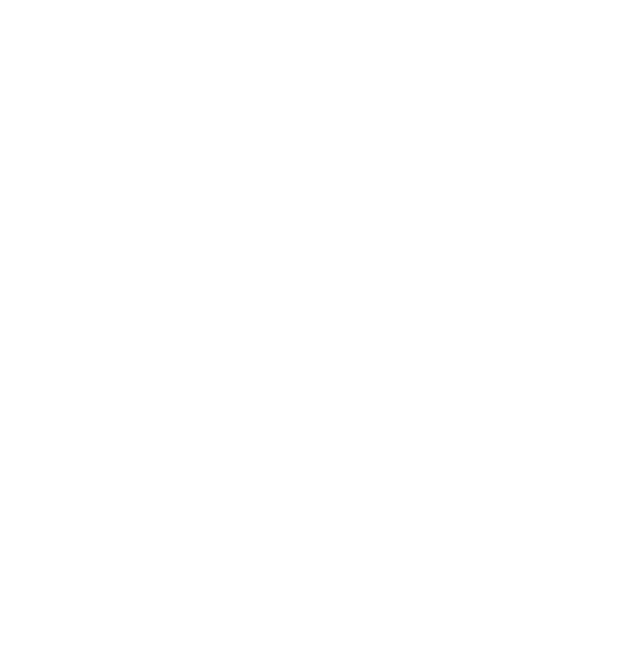
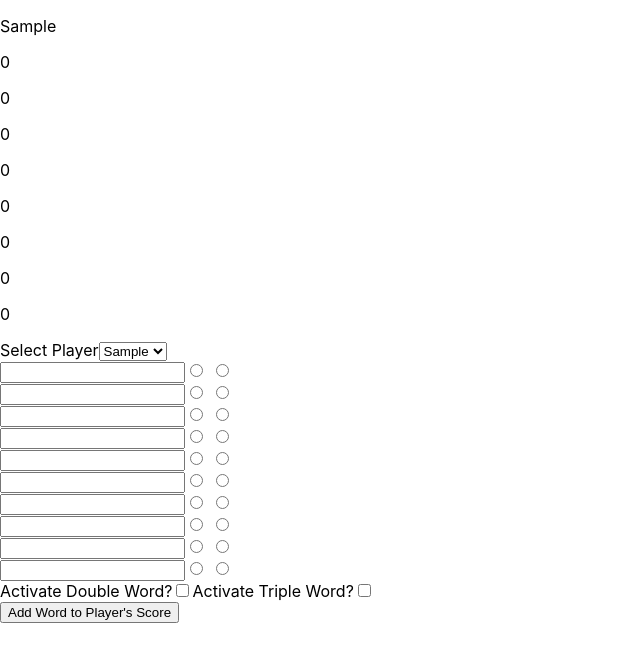
Before and after one commit to kellydepuy/scrabble-score-tracker, a React (Create React App) app: page / in a window 1280 px wide. Both pictures are taken after typing "Sample" into the empty fields and a click on the button "Start Game!". Shown: the top 662 px of the page, without its empty margins (0-640 px from the left). Built offline with nearby package versions, Linux system fonts and the light colour scheme.

Commit message:
Created word input page at most basic level

```diff
--- a/src/App.js
+++ b/src/App.js
@@ -1,28 +1,34 @@
 import StartNewGameContent from "./components/StartNewGameContent";
 import { useState } from "react";
-// import GameContent from "./components/GameContent";
+import GameContent from "./components/GameContent";
 
 
 function App() {
   const [isGameStarted, setIsGameStarted] = useState(false)
   const [playersArray, setPlayersArray] = useState([])
+  const [numPlayers, setNumPlayers] = useState(1)
 
   function handleStartGame(e) {
     e.preventDefault()
     console.log(e)
-    for(let i = 0; i < 4; i++) {
-      if (e.target.form[i] ) {
-        setPlayersArray(...playersArray, e.target.form[i].value)
+    for(let i = 0; i < numPlayers; i++) {
+      if (e.target.form[i].value) {
+        console.log(e.target.form[i].value)
+        setPlayersArray(current => [...current, e.target.form[i].value])
       }
     }
     setIsGameStarted(true)
 }
 
+function handleNumPlayers(e) {
+    setNumPlayers(e.target.value)
+}
+
 
   return (
     <div className="container">
-      {isGameStarted === false && <StartNewGameContent isGameStarted={isGameStarted} handleStartGame={handleStartGame}/>}
-      {/* {isGameStarted === true && <GameContent playersArray={playersArray}/>} */}
+      {isGameStarted === false && <StartNewGameContent numPlayers={numPlayers} isGameStarted={isGameStarted} handleNumPlayers={handleNumPlayers} handleStartGame={handleStartGame}/>}
+      {isGameStarted === true && <GameContent playersArray={playersArray}/>}
     </div>
   );
 }
--- /dev/null
+++ b/src/components/DoubleTripleWordButtons.js
@@ -0,0 +1,10 @@
+export default function DoubleTripleWordButtons() {
+    return (
+        <div>
+            <label htmlFor="doubleWordCheck">Activate Double Word?</label>
+            <input type="checkbox" id="doubleWordCheck"/>
+            <label htmlFor="tripleWordCheck">Activate Triple Word?</label>
+            <input type="checkbox" id="tripleWordCheck"/>
+        </div>
+    )
+}
--- a/src/components/GameContent.js
+++ b/src/components/GameContent.js
@@ -1,15 +1,112 @@
-import LetterInput from "./LetterInput";
+import { useState } from "react";
+import DoubleTripleWordButtons from "./DoubleTripleWordButtons";
+import PlayerScoreInput from "./PlayerScoreInput";
+import ScoreHeader from "./ScoreHeader";
 
 export default function GameContent(props) {
+    const [playerOneScore, setPlayerOneScore] = useState(0)
+    const [playerTwoScore, setPlayerTwoScore] = useState(0)
+    const [playerThreeScore, setPlayerThreeScore] = useState(0)
+    const [playerFourScore, setPlayerFourScore] = useState(0)
+
+    const [lastWordScorePlayerOne, setLastWordScorePlayerOne] = useState(0)
+    const [lastWordScorePlayerTwo, setLastWordScorePlayerTwo] = useState(0)
+    const [lastWordScorePlayerThree, setLastWordScorePlayerThree] = useState(0)
+    const [lastWordScorePlayerFour, setLastWordScorePlayerFour] = useState(0)
+
+    const letterValues = {
+        A: 1, E: 1, I: 1, O: 1, U: 1, R: 1, S: 1, T: 1, L: 1, N: 1, D: 2, G: 2,
+        B: 3, C: 3, M: 3, P: 3, F: 4, H: 4, V: 4, W: 4, Y: 4, K: 5, J: 8, X: 8, Q: 10, Z: 10
+    }
+    function handleAddWordToScore(e) {
+        e.preventDefault()
+        console.log(e)
+        let wordTotal = 0
+
+        for (let i = 1; i < 33; i += 3) {
+            let letter = e.target.form[i].value.toUpperCase()
+            const double = e.target.form[i + 1].checked
+            const triple = e.target.form[i + 2].checked
+            let letterTotal = 0
+
+            if (letter.length === 1) {
+                if (double) {
+                    letterTotal = letterValues[letter] * 2
+                    wordTotal += letterTotal
+
+                } else if (triple) {
+                    letterTotal = letterValues[letter] * 3
+                    wordTotal += letterTotal
+                } else {
+                    letterTotal = letterValues[letter]
+                    wordTotal += letterTotal
+                }
+            }
+        }
+
+        if (e.target.form[31].checked) {
+            wordTotal = wordTotal * 2
+        } else if (e.target.form[32].checked) {
+            wordTotal = wordTotal * 3
+        }
+
+        const currentPlayerIndex = e.target.form[0].options.selectedIndex
+
+        switch (currentPlayerIndex) {
+            case 0:
+                setPlayerOneScore(prev => prev + wordTotal)
+                setLastWordScorePlayerOne(wordTotal)
+                break
+            case 1:
+                setPlayerTwoScore(prev => prev + wordTotal)
+                setLastWordScorePlayerTwo(wordTotal)
+                break
+            case 2:
+                setPlayerThreeScore(prev => prev + wordTotal)
+                setLastWordScorePlayerThree(wordTotal)
+                break
+            case 3:
+                setPlayerFourScore(prev => prev + wordTotal)
+                setLastWordScorePlayerFour(wordTotal)
+                break
+            default:
+                console.log("Error in switch")
+        }
+    }
+
     return (
         <div>
-            <label htmlFor="selectPlayerName">Select Player</label>
-            <select name="selectPlayerName" id="selectPlayerName">
-                <option value={props.playerOne}></option>
-                <option value={props.playerTwo}></option>
-                <option value={props.playerThree}></option>
-                <option value={props.playerFour}></option>
-            </select>
+            <ScoreHeader
+                playerOne={props.playersArray[0]}
+                playerOneScore={playerOneScore}
+                lastWordScorePlayerOne={lastWordScorePlayerOne}
+
+                playerTwo={props.playersArray[1]}
+                playerTwoScore={playerTwoScore}
+                lastWordScorePlayerTwo={lastWordScorePlayerTwo}
+
+                playerThree={props.playersArray[2]}
+                playerThreeScore={playerThreeScore}
+                lastWordScorePlayerThree={lastWordScorePlayerThree}
+
+                playerFour={props.playersArray[3]}
+                playerFourScore={playerFourScore}
+                lastWordScorePlayerFour={lastWordScorePlayerFour}
+
+            />
+
+            <form>
+                <label htmlFor="selectPlayerName">Select Player</label>
+                <select name="selectPlayerName" id="selectPlayerName">
+                    <option value={props.playersArray[0]}>{props.playersArray[0]}</option>
+                    <option value={props.playersArray[1]}>{props.playersArray[1]}</option>
+                    <option value={props.playersArray[2]}>{props.playersArray[2]}</option>
+                    <option value={props.playersArray[3]}>{props.playersArray[3]}</option>
+                </select>
+                <PlayerScoreInput />
+                <DoubleTripleWordButtons />
+                <button onClick={handleAddWordToScore}>Add Word to Player's Score</button>
+            </form>
 
         </div>
     )
--- a/src/components/LetterInput.js
+++ b/src/components/LetterInput.js
@@ -2,9 +2,9 @@
     return (
         <div>
             <label htmlFor={props.letterId}></label>
-            <input id={props.letterId} type="text"></input>
-            <input id={props.dWordId} type="radio"></input> <label htmlFor={props.dWordId}></label>
-            <input id={props.tWordId} type="radio"></input> <label htmlFor={props.tWordId}></label>
+            <input id={props.letterId} type="text" maxLength="1" ></input>
+            <input name={props.name} id={props.dLetterId} type="radio"></input> <label htmlFor={props.dLetterId}></label>
+            <input name={props.name} id={props.tLetterId} type="radio"></input> <label htmlFor={props.tLetterId}></label>
         </div>
     )
 }
--- a/src/components/NamesInput.js
+++ b/src/components/NamesInput.js
@@ -10,6 +10,7 @@
                 {props.numPlayers > 2 && <input id="p3" type="text"></input>}
                 {props.numPlayers > 3 && <label htmlFor="p4" type="text">Player Four Name:</label>}
                 {props.numPlayers > 3 && <input id="p4" type="text"></input>}
+
                 <button onClick={props.handleStartGame}>Start Game!</button>
             </form>
         </div>
--- a/src/components/PlayerScoreInput.js
+++ b/src/components/PlayerScoreInput.js
@@ -1,57 +1,67 @@
 import LetterInput from "./LetterInput";
-
+// would like to refactor to make this more concise
 export default function PlayerScoreInput(props) {
     return (
         <div>
             <LetterInput
                 letterId="letter1"
-                dWordId="dWord1"
-                tWordId="tWord1"
+                dLetterId="dLetter1"
+                tLetterId="tLetter1"
+                name="doubleTriple1"
             />
             <LetterInput
                 letterId="letter2"
-                dWordId="dWord2"
-                tWordId="tWord2"
+                dLetterId="dLetter2"
+                tLetterId="tLetter2"
+                name="doubleTriple2"
             />
             <LetterInput
                 letterId="letter3"
-                dWordId="dWord3"
-                tWordId="tWord3"
+                dLetterId="dLetter3"
+                tLetterId="tLetter3"
+                name="doubleTriple3"
             />
             <LetterInput
                 letterId="letter4"
-                dWordId="dWord4"
-                tWordId="tWord4"
+                dLetterId="dLetter4"
+                tLetterId="tLetter4"
+                name="doubleTriple4"
             />
             <LetterInput
                 letterId="letter5"
-                dWordId="dWord5"
-                tWordId="tWord5"
+                dLetterId="dLetter5"
+                tLetterId="tLetter5"
+                name="doubleTriple5"
             />
             <LetterInput
                 letterId="letter6"
-                dWordId="dWord6"
-                tWordId="tWord6"
+                dLetterId="dLetter6"
+                tLetterId="tLetter6"
+                name="doubleTriple6"
             />
             <LetterInput
                 letterId="letter7"
-                dWordId="dWord7"
-                tWordId="tWord7"
+                dLetterId="dLetter7"
+                tLetterId="tLetter7"
+                name="doubleTriple7"
             />
             <LetterInput
                 letterId="letter8"
-                dWordId="dWord8"
-                tWordId="tWord8"
+                dLetterId="dLetter8"
+                tLetterId="tLetter8"
+                name="doubleTriple8"
             />
             <LetterInput
                 letterId="letter9"
-                dWordId="dWord9"
-                tWordId="tWord9"
+                dLetterId="dLetter9"
+                tLetterId="tLetter9"
+                name="doubleTriple9"
             />
             <LetterInput
                 letterId="letter10"
-                dWordId="dWord10"
-                tWordId="tWord10"
+                dLetterId="dLetter10"
+                tLetterId="tLetter10"
+                name="doubleTriple10"
             />
         </div>
     )
--- /dev/null
+++ b/src/components/ScoreHeader.js
@@ -0,0 +1,21 @@
+export default function ScoreHeader(props) {
+    return (
+        <div>
+            <p>{props.playerOne}</p>
+            <p>{props.playerOneScore}</p>
+            <p>{props.lastWordScorePlayerOne}</p>
+
+            <p>{props.playerTwo}</p>
+            <p>{props.playerTwoScore}</p>
+            <p>{props.lastWordScorePlayerTwo}</p>
+
+            <p>{props.playerThree}</p>
+            <p>{props.playerThreeScore}</p>
+            <p>{props.lastWordScorePlayerThree}</p>
+
+            <p>{props.playerFour}</p>
+            <p>{props.playerFourScore}</p>
+            <p>{props.lastWordScorePlayerFour}</p>
+        </div>
+    )
+}
--- a/src/components/StartNewGameContent.js
+++ b/src/components/StartNewGameContent.js
@@ -3,20 +3,14 @@
 
 
 export default function StartNewGameContent(props) {
-    const [numPlayers, setNumPlayers] = useState(1)
-
-
-    function handleNumPlayers(e) {
-        setNumPlayers(e.target.value)
-    }
 
 
     return (
         <div>
             <h2>Want to start a new game?</h2>
             <label htmlFor="input-num-players">How many people are playing?</label>
-            <input onChange={handleNumPlayers} min="2" max="4" id="input-num-players" type="number"></input>
-            <NamesInput numPlayers={numPlayers} handleStartGame={props.handleStartGame}/>
+            <input onChange={props.handleNumPlayers} min="2" max="4" id="input-num-players" type="number"></input>
+            <NamesInput numPlayers={props.numPlayers} handleStartGame={props.handleStartGame}/>
         </div>
     )
 
```
